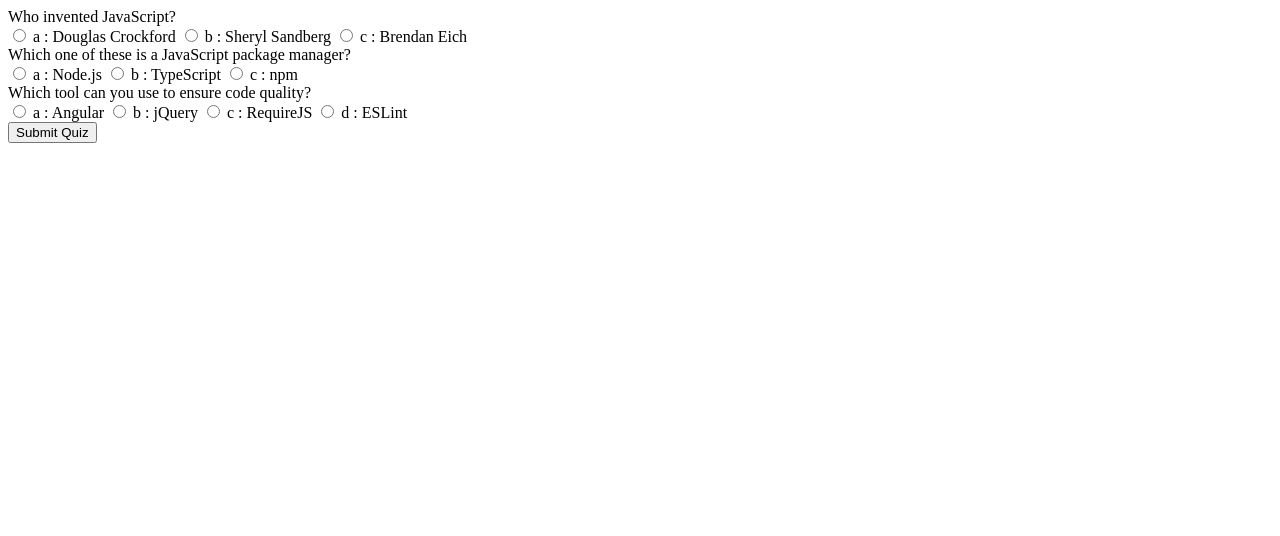
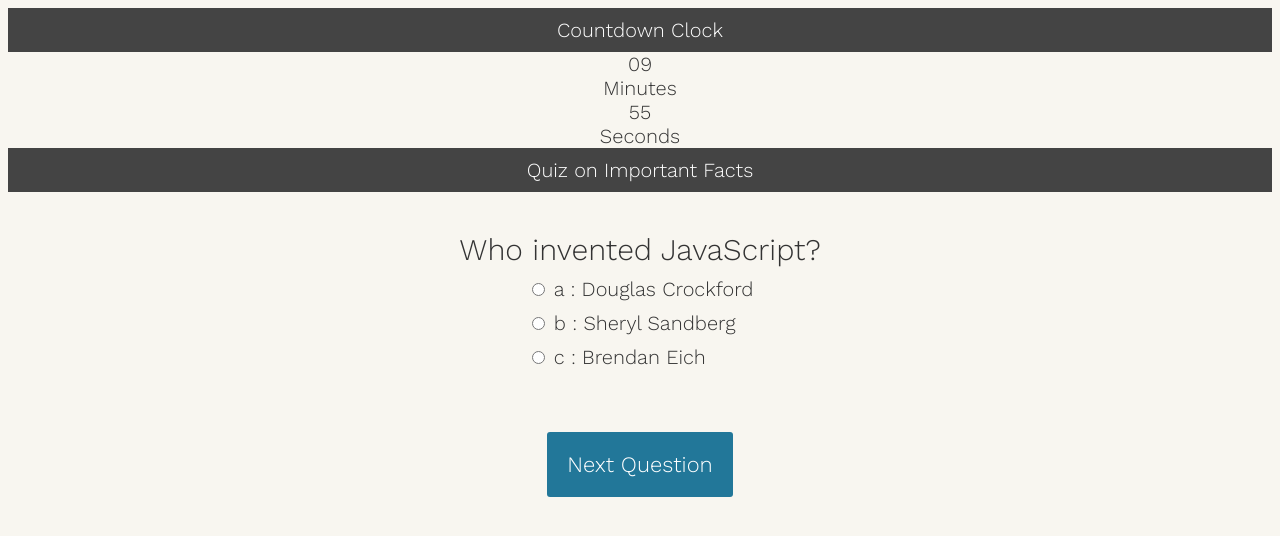
Before and after one commit to jhoover1077/coding-quiz, a plain HTML site: page index.html in a window 1280 px wide. Drawn offline with nearby package versions, Linux system fonts and the light colour scheme.

Commit message:
countdown timer edits

```diff
--- a/index.html
+++ b/index.html
@@ -3,10 +3,35 @@
 <head>
     <meta charset="UTF-8">
     <meta name="viewport" content="width=device-width, initial-scale=1.0">
-    <title>Document</title>
+    <link rel="stylesheet" href="style.css">
+    <title>Coding Quiz</title>
 </head>
 <body>
-    <div id="quiz"></div>
+<h1>Countdown Clock</h1>
+<div id="clockdiv">
+  <!-- <div>
+    <span class="days"></span>
+    <div class="smalltext">Days</div>
+  </div> -->
+  <!-- <div>
+    <span class="hours"></span>
+    <div class="smalltext">Hours</div>
+  </div> -->
+  <div>
+    <span class="minutes"></span>
+    <div class="smalltext">Minutes</div>
+  </div>
+  <div>
+    <span class="seconds"></span>
+    <div class="smalltext">Seconds</div>
+  </div>
+</div>
+    <h1>Quiz on Important Facts</h1>
+<div class="quiz-container">
+  <div id="quiz"></div>
+</div>
+<button id="previous">Previous Question</button>
+<button id="next">Next Question</button>
 <button id="submit">Submit Quiz</button>
 <div id="results"></div>
 <script src="script.js"></script>
--- a/script.js
+++ b/script.js
@@ -1,3 +1,106 @@
+(function(){
+    // Functions
+    function buildQuiz(){
+      // variable to store the HTML output
+      const output = [];
+
+      // for each question...
+      myQuestions.forEach(
+        (currentQuestion, questionNumber) => {
+
+          // variable to store the list of possible answers
+          const answers = [];
+
+          // and for each available answer...
+          for(letter in currentQuestion.answers){
+
+            // ...add an HTML radio button
+            answers.push(
+              `<label>
+                <input type="radio" name="question${questionNumber}" value="${letter}">
+                ${letter} :
+                ${currentQuestion.answers[letter]}
+              </label>`
+            );
+          }
+
+          // add this question and its answers to the output
+          output.push(
+            `<div class="slide">
+              <div class="question"> ${currentQuestion.question} </div>
+              <div class="answers"> ${answers.join("")} </div>
+            </div>`
+          );
+        }
+      );
+
+      // finally combine our output list into one string of HTML and put it on the page
+      quizContainer.innerHTML = output.join('');
+    }
+
+    function showResults(){
+
+      // gather answer containers from our quiz
+      const answerContainers = quizContainer.querySelectorAll('.answers');
+
+      // keep track of user's answers
+      let numCorrect = 0;
+
+      // for each question...
+      myQuestions.forEach( (currentQuestion, questionNumber) => {
+
+        // find selected answer
+        const answerContainer = answerContainers[questionNumber];
+        const selector = `input[name=question${questionNumber}]:checked`;
+        const userAnswer = (answerContainer.querySelector(selector) || {}).value;
+
+        // if answer is correct
+        if(userAnswer === currentQuestion.correctAnswer){
+          // add to the number of correct answers
+          numCorrect++;
+
+          // color the answers green
+          answerContainers[questionNumber].style.color = 'lightgreen';
+        }
+        // if answer is wrong or blank
+        else{
+          // color the answers red
+          answerContainers[questionNumber].style.color = 'red';
+        }
+      });
+
+      // show number of correct answers out of total
+      resultsContainer.innerHTML = `${numCorrect} out of ${myQuestions.length}`;
+    }
+
+    function showSlide(n) {
+      slides[currentSlide].classList.remove('active-slide');
+      slides[n].classList.add('active-slide');
+      currentSlide = n;
+      if(currentSlide === 0){
+        previousButton.style.display = 'none';
+      }
+      else{
+        previousButton.style.display = 'inline-block';
+      }
+      if(currentSlide === slides.length-1){
+        nextButton.style.display = 'none';
+        submitButton.style.display = 'inline-block';
+      }
+      else{
+        nextButton.style.display = 'inline-block';
+        submitButton.style.display = 'none';
+      }
+    }
+
+    function showNextSlide() {
+      showSlide(currentSlide + 1);
+    }
+
+    function showPreviousSlide() {
+      showSlide(currentSlide - 1);
+    }
+
     // Variables
     const quizContainer = document.getElementById('quiz');
     const resultsContainer = document.getElementById('results');
@@ -33,78 +136,62 @@ const myQuestions = [
       }
     ];
 
-// Functions
-function buildQuiz(){ // variable to store the HTML output
-    const output = [];
-
-    // for each question...
-    myQuestions.forEach(
-      (currentQuestion, questionNumber) => {
-
-        // variable to store the list of possible answers
-        const answers = [];
-
-        // and for each available answer...
-        for(letter in currentQuestion.answers){
-
-          // ...add an HTML radio button
-          answers.push(
-            `<label>
-              <input type="radio" name="question${questionNumber}" value="${letter}">
-              ${letter} :
-              ${currentQuestion.answers[letter]}
-            </label>`
-          );
-        }
-
-        // add this question and its answers to the output
-        output.push(
-          `<div class="question"> ${currentQuestion.question} </div>
-          <div class="answers"> ${answers.join('')} </div>`
-        );
-      }
-    );
-
-    // finally combine our output list into one string of HTML and put it on the page
-    quizContainer.innerHTML = output.join('');
-  }
-function showResults(){ // gather answer containers from our quiz
-    const answerContainers = quizContainer.querySelectorAll('.answers');
-
-    // keep track of user's answers
-    let numCorrect = 0;
-
-    // for each question...
-    myQuestions.forEach( (currentQuestion, questionNumber) => {
-
-      // find selected answer
-      const answerContainer = answerContainers[questionNumber];
-      const selector = `input[name=question${questionNumber}]:checked`;
-      const userAnswer = (answerContainer.querySelector(selector) || {}).value;
-
-      // if answer is correct
-      if(userAnswer === currentQuestion.correctAnswer){
-        // add to the number of correct answers
-        numCorrect++;
-
-        // color the answers green
-        answerContainers[questionNumber].style.color = 'lightgreen';
-      }
-      // if answer is wrong or blank
-      else{
-        // color the answers red
-        answerContainers[questionNumber].style.color = 'red';
-      }
-    });
-
-    // show number of correct answers out of total
-    resultsContainer.innerHTML = `${numCorrect} out of ${myQuestions.length}`;
-  }
-
-
-
     // Kick things off
     buildQuiz();
 
+    // Pagination
+    const previousButton = document.getElementById("previous");
+    const nextButton = document.getElementById("next");
+    const slides = document.querySelectorAll(".slide");
+    let currentSlide = 0;
+
+    // Show the first slide
+    showSlide(currentSlide);
+
     // Event listeners
     submitButton.addEventListener('click', showResults);
+    previousButton.addEventListener("click", showPreviousSlide);
+    nextButton.addEventListener("click", showNextSlide);
+  })();
+  function getTimeRemaining(endtime) {
+    const total = Date.parse(endtime) - Date.parse(new Date());
+    const seconds = Math.floor((total / 1000) % 60);
+    const minutes = Math.floor((total / 1000 / 60) % 60);
+    const hours = Math.floor((total / (1000 * 60 * 60)) % 24);
+    const days = Math.floor(total / (1000 * 60 * 60 * 24));
+
+    return {
+      total,
+      days,
+      hours,
+      minutes,
+      seconds
+    };
+  }
+
+  function initializeClock(id, endtime) {
+    const clock = document.getElementById(id);
+    const daysSpan = clock.querySelector('.days');
+    const hoursSpan = clock.querySelector('.hours');
+    const minutesSpan = clock.querySelector('.minutes');
+    const secondsSpan = clock.querySelector('.seconds');
+
+    function updateClock() {
+      const t = getTimeRemaining(endtime);
+
+    //   daysSpan.innerHTML = t.days;
+    //   hoursSpan.innerHTML = ('0' + t.hours).slice(-2);
+      minutesSpan.innerHTML = ('0' + t.minutes).slice(-2);
+      secondsSpan.innerHTML = ('0' + t.seconds).slice(-2);
+
+      if (t.total <= 0) {
+        clearInterval(timeinterval);
+      }
+    }
+
+    updateClock();
+    const timeinterval = setInterval(updateClock, 1000);
+  }
+
+  const deadline = new Date(Date.parse(new Date()) + 10 * 60 * 1000);
+  initializeClock('clockdiv', deadline);
--- a/style.css
+++ b/style.css
@@ -0,0 +1,68 @@
+@import url(https://fonts.googleapis.com/css?family=Work+Sans:300,600);
+
+body{
+	font-size: 20px;
+	font-family: 'Work Sans', sans-serif;
+	color: #333;
+  font-weight: 300;
+  text-align: center;
+  background-color: #f8f6f0;
+}
+h1{
+  font-weight: 300;
+  margin: 0px;
+  padding: 10px;
+  font-size: 20px;
+  background-color: #444;
+  color: #fff;
+}
+.question{
+  font-size: 30px;
+  margin-bottom: 10px;
+}
+.answers {
+  margin-bottom: 20px;
+  text-align: left;
+  display: inline-block;
+}
+.answers label{
+  display: block;
+  margin-bottom: 10px;
+}
+button{
+  font-family: 'Work Sans', sans-serif;
+	font-size: 22px;
+	background-color: #279;
+	color: #fff;
+	border: 0px;
+	border-radius: 3px;
+	padding: 20px;
+	cursor: pointer;
+	margin-bottom: 20px;
+}
+button:hover{
+	background-color: #38a;
+}
+
+
+
+
+
+.slide{
+  position: absolute;
+  left: 0px;
+  top: 0px;
+  width: 100%;
+  z-index: 1;
+  opacity: 0;
+  transition: opacity 0.5s;
+}
+.active-slide{
+  opacity: 1;
+  z-index: 2;
+}
+.quiz-container{
+  position: relative;
+  height: 200px;
+  margin-top: 40px;
+}
```
Lines whose indentation alone changed are shown as unchanged.
